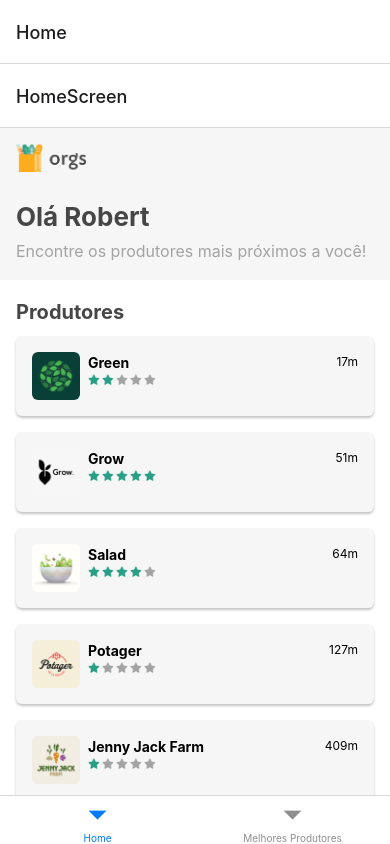
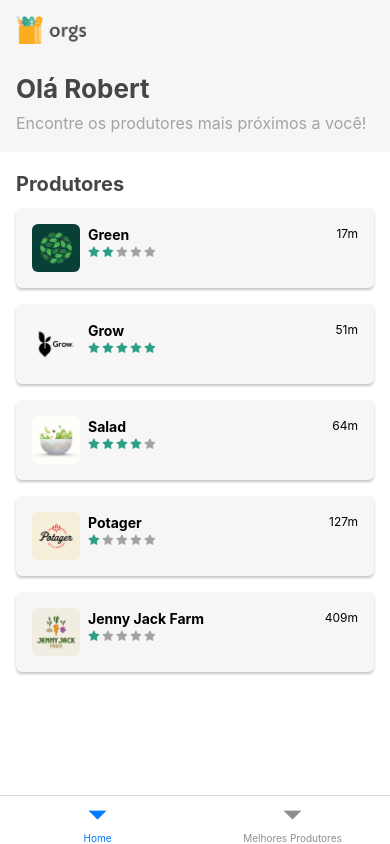
Before and after one commit to RA4Z/Navegacao, a React Native app: screen / in a window 390 px wide. Built offline with nearby package versions, Linux system fonts and the light colour scheme.

Commit message:
Fazendo a seta de voltar funcionar

```diff
--- a/src/componentes/Topo.js
+++ b/src/componentes/Topo.js
@@ -1,5 +1,6 @@
 import React from 'react';
 import { View, Image, StyleSheet, Dimensions, TouchableOpacity } from 'react-native';
+import { useNavigation } from '@react-navigation/native';
 
 import Texto from './Texto';
 
@@ -11,13 +12,14 @@
 const ALTURA_PADRAO = 270;
 
 export default function Topo({ titulo, imagem = topo, altura = ALTURA_PADRAO }) {
+  const navigation = useNavigation();
   const estilos = funcaoEstilos(altura);
   return <>
     <Image source={imagem} style={estilos.topo} />
     <Gradiente width={largura} height={130 / 360 * largura} style={estilos.gradiente}/>
     <Texto style={estilos.titulo}>{ titulo }</Texto>
     <TouchableOpacity
-      onPress={() => {}}
+      onPress={() => { navigation.goBack() }}
       style={estilos.botaoVoltar}>
       <VoltarSVG color='white' style={estilos.voltar} />
     </TouchableOpacity>
--- a/src/routes/AppRotas.js
+++ b/src/routes/AppRotas.js
@@ -9,7 +9,7 @@
 export default function AppRotas() {
     return (
         <NavigationContainer>
-            <Tab.Navigator>
+            <Tab.Navigator screenOptions={{ headerShown: false }}>
                 <Tab.Screen name='Home' component={ProdutorRotas}/>
                 <Tab.Screen name='Melhores Produtores' component={MelhoresProdutoresRotas}/>
             </Tab.Navigator>
--- a/src/routes/ProdutorRotas.js
+++ b/src/routes/ProdutorRotas.js
@@ -8,7 +8,7 @@
 
 export default function ProdutorRotas({ ComponentePrincipal = Home }) {
     return (
-        <Stack.Navigator>
+        <Stack.Navigator screenOptions={{ headerShown:false }}>
             <Stack.Screen name='HomeScreen' component={ComponentePrincipal} />
             <Stack.Screen name='Produtor' component={Produtor} />
         </Stack.Navigator>
```
